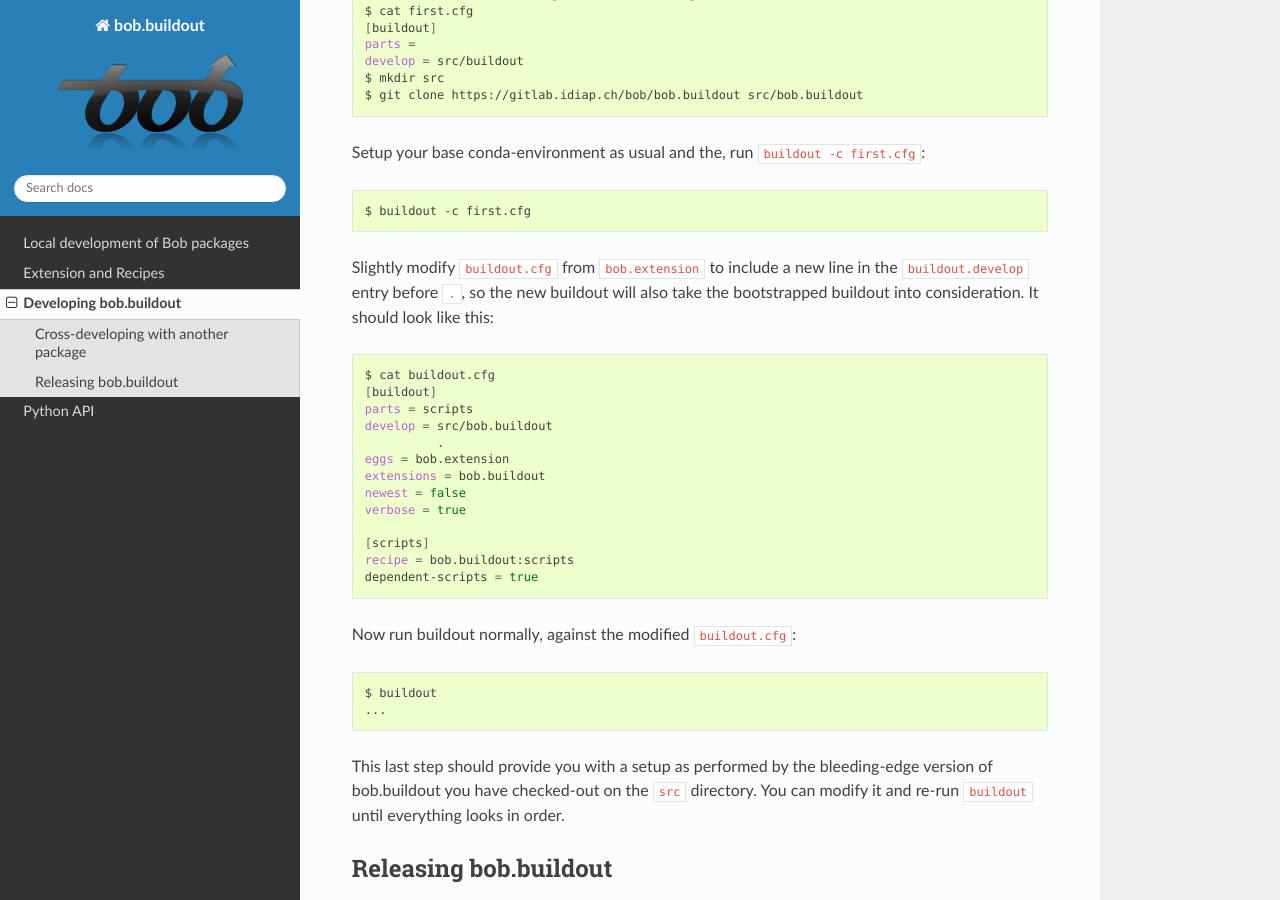
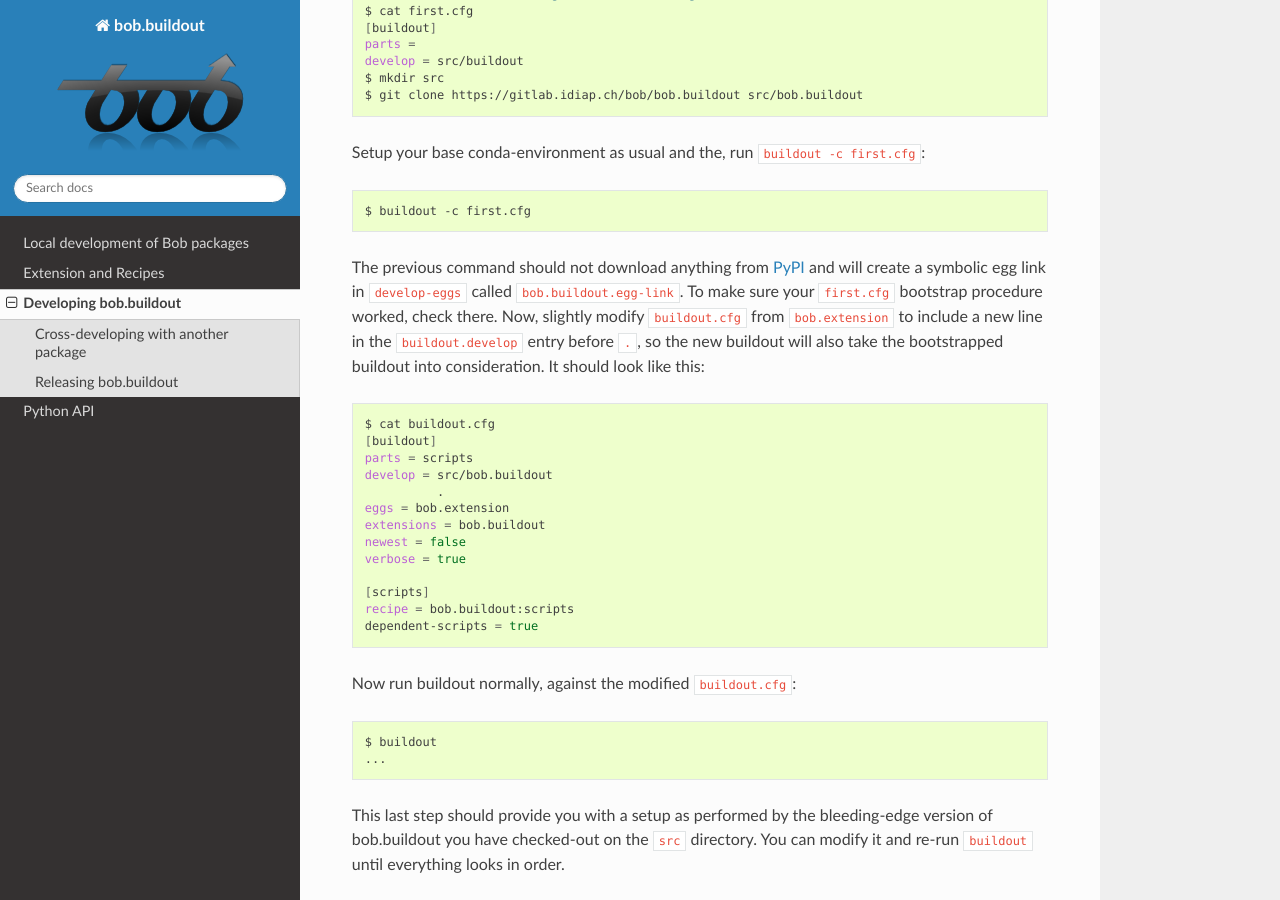
Before and after one commit to bioidiap/bob.buildout, a Sphinx documentation site: the page built from doc/development.rst, in a window 1280 px wide and 900 px high, scrolled down 652 px. Built offline with Sphinx 7.4.7 and the Read the Docs theme 2.0.0, drawn with Linux system fonts in a browser that asks for light colours.

Commit message:
Doc improvements

```diff
--- a/doc/buildout.rst
+++ b/doc/buildout.rst
@@ -24,7 +24,6 @@ development of your own package, and which we normally ship with all
 
    [scripts]
    recipe = bob.buildout:scripts
-   dependent-scripts = true
 
 
 Replace ``<PACKAGE>`` by your package name and you should be ready to run the
--- a/doc/development.rst
+++ b/doc/development.rst
@@ -47,9 +47,12 @@ first.cfg``:
    $ buildout -c first.cfg
 
 
-Slightly modify ``buildout.cfg`` from ``bob.extension`` to include a new line
-in the ``buildout.develop`` entry before ``.``, so the new buildout will also
-take the bootstrapped buildout into consideration. It should look like this:
+The previous command should not download anything from PyPI_ and will create a
+symbolic egg link in ``develop-eggs`` called ``bob.buildout.egg-link``. To make
+sure your ``first.cfg`` bootstrap procedure worked, check there. Now, slightly
+modify ``buildout.cfg`` from ``bob.extension`` to include a new line in the
+``buildout.develop`` entry before ``.``, so the new buildout will also take the
+bootstrapped buildout into consideration. It should look like this:
 
 
 .. code-block:: sh
```
